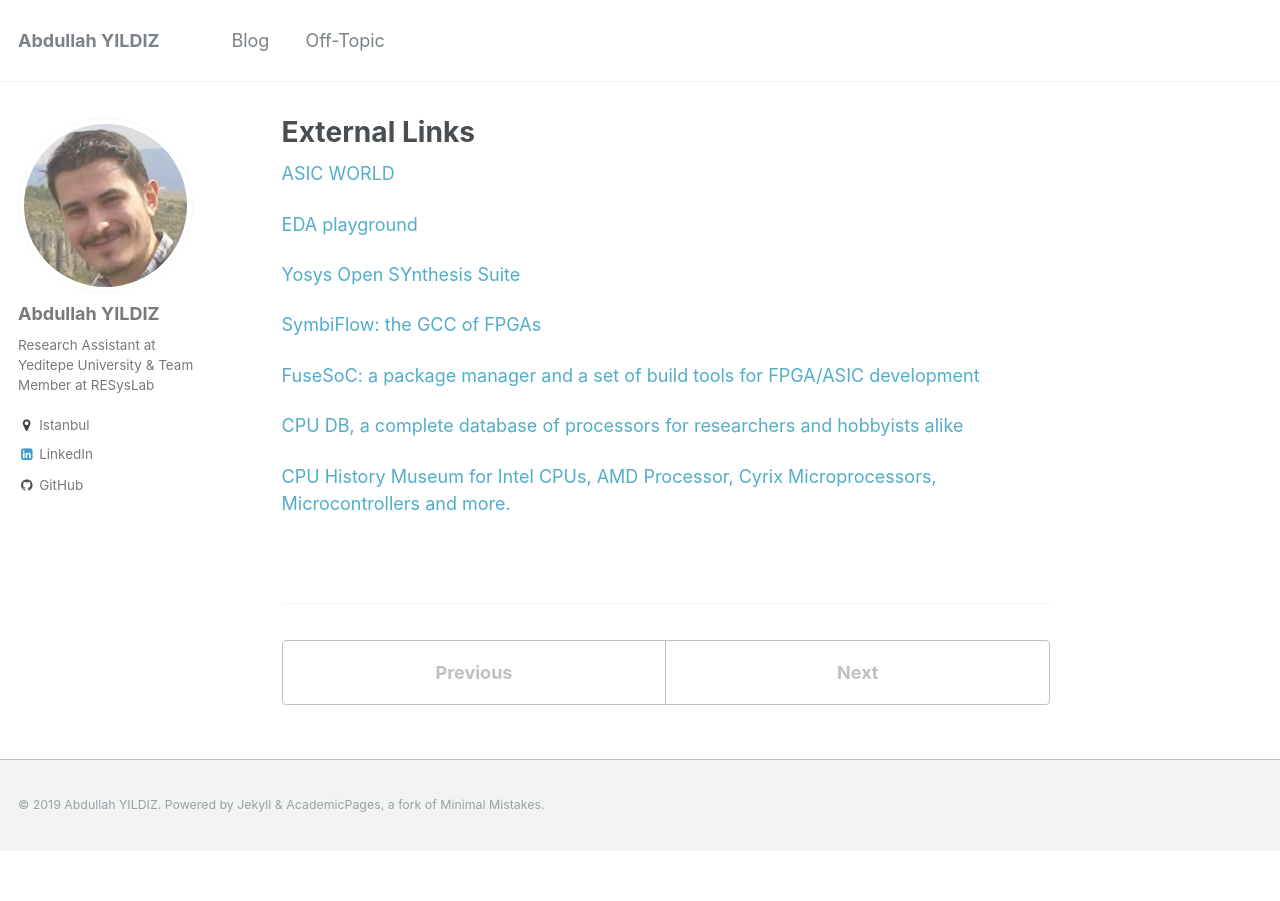
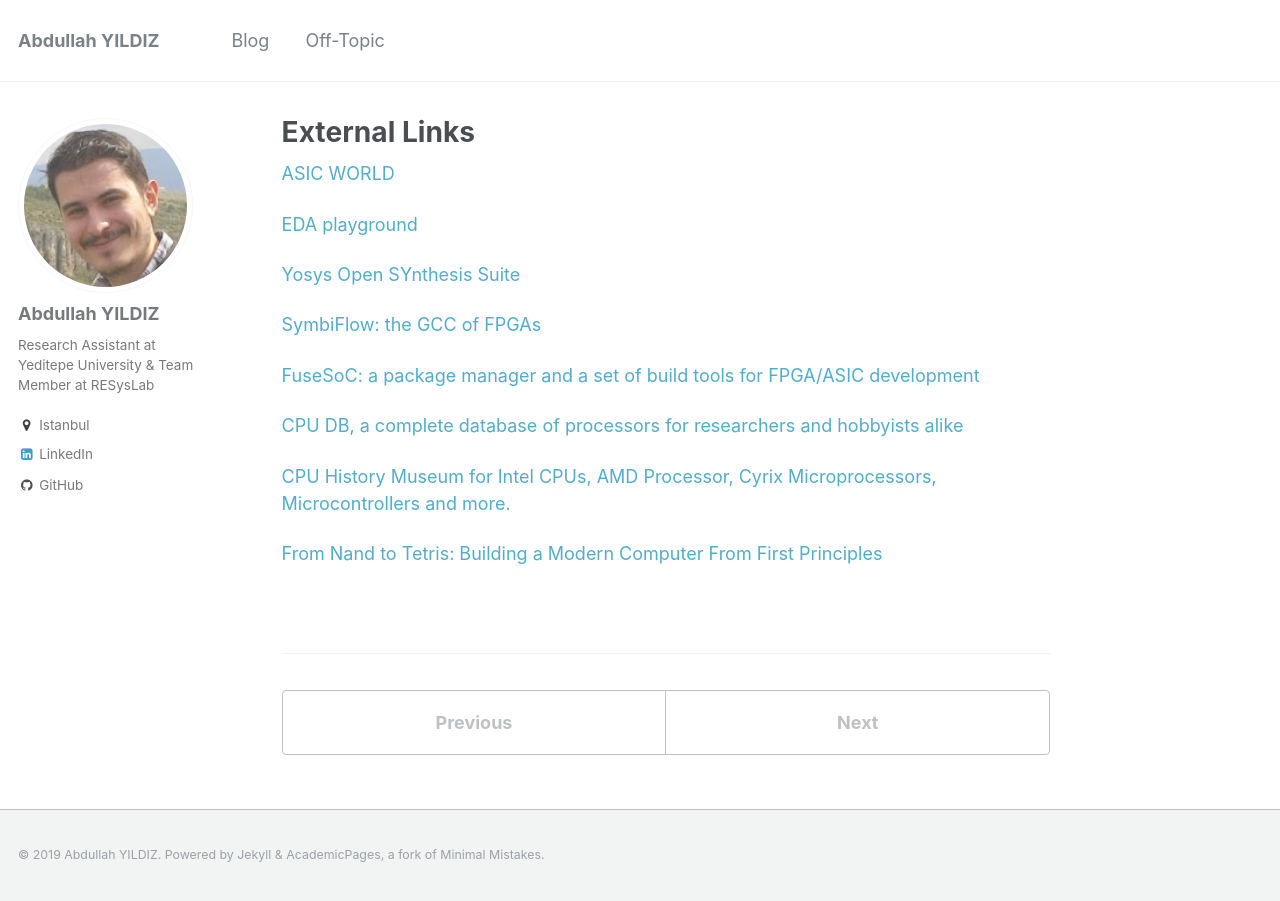
Before and after one commit to abdullahyildiz/abdullahyildiz.github.io, a Jekyll site: the page built from _records/external-links.md, in a window 1280 px wide. Built offline with Jekyll 4.4.1, drawn with Linux system fonts in a browser that asks for light colours.

Commit message:
Update external-links.md

```diff
--- a/_records/external-links.md
+++ b/_records/external-links.md
@@ -22,4 +22,6 @@ location: "Istanbul, Turkiye"
 
 [CPU History Museum for Intel CPUs, AMD Processor, Cyrix Microprocessors, Microcontrollers and more.](http://www.cpushack.com/)
 
+[From Nand to Tetris: Building a Modern Computer From First Principles](https://www.nand2tetris.org/)
+
 <!-- [Project Nayuki](https://www.nayuki.io/) -->
```
